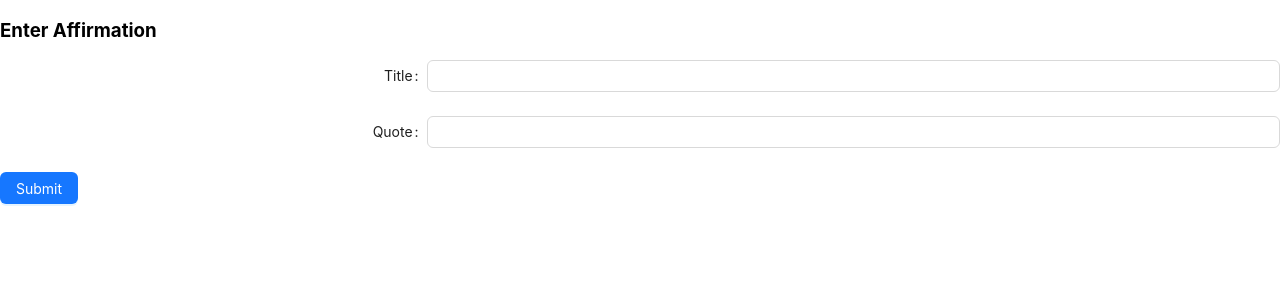
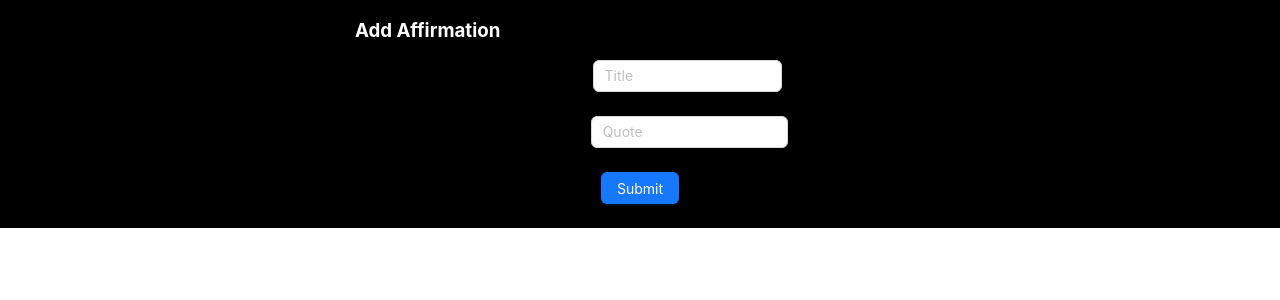
Before and after one commit to mvarlince/mindboost, a React (Create React App) app: page / in a window 1280 px wide. Shown: the top 300 px of the page. Built offline with nearby package versions, Linux system fonts and the light colour scheme; no server answers.

Commit message:
more style changes

```diff
--- a/src/App.css
+++ b/src/App.css
@@ -1,4 +1,3 @@
-
 .App-header {
   background-color: #282c34;
   min-height: 100vh;
@@ -11,8 +10,17 @@
   margin-bottom: 15px;
 }
 
+#root{
+  background-color: black;
+  border-bottom: black;
+}
+
 .body {
-  background-color: bisque;
+  background-color: rgb(239, 0, 0);
+}
+
+.everything{
+  background-color: black;
 }
 
 code {
@@ -25,20 +33,19 @@ code {
   display: flex;
   flex-direction: row;
   flex-wrap: wrap;
+  background-image: url(/public/stars.png);
+  position: center;
+  align-items: center;
 }
 
-.affirm-card{
+.affirm-card {
   flex-grow: 1;
-  background-color: rgb(202, 55, 178);
+  background-color: rgb(11, 61, 200);
   padding: 30px;
   margin: 15px;
   border-radius: 13px;
   color: white;
 
-}
-
-.affirm-card > p {
-  /* border-bottom: 2px solid black; */
 }
 
 button {
@@ -47,7 +54,33 @@ button {
   border-radius: 10px;
 }
 
-.ser > button {
-    padding: 50px;
+.ser>button {
+  padding: 50px;
 
 }
+
+.add-affirm-container{
+  /* background-color: black; */
+  color: white;
+  align-items: center;
+  position: center;
+}
+
+.add-affirm-container{
+  color: white;
+  background-color: black;
+}
+
+.form-items2 {
+  display: flex;
+  flex-direction: column;
+  align-items: center;
+
+}
+
+.form{
+  align-items: center;
+}
+.h3-title{
+  padding-left: 355px;
+}
--- a/src/App.js
+++ b/src/App.js
@@ -10,8 +10,10 @@ function App() {
   const [updatedContent, setUpdatedContent] = useState()
   return (
     <>
-      < Affirmation content={content} setContent={setContent} updatedContent ={updatedContent} setUpdatedContent = {setUpdatedContent}/>
-      <NewAffirm content={content} setContent={setContent}/>
+      <div className='everything'>
+        < Affirmation content={content} setContent={setContent} updatedContent={updatedContent} setUpdatedContent={setUpdatedContent} />
+        <NewAffirm content={content} setContent={setContent} />
+      </div>
     </>
   );
 }
--- a/src/component/Affirmation.jsx
+++ b/src/component/Affirmation.jsx
@@ -1,8 +1,8 @@
-import { useEffect} from "react"
+import { useEffect } from "react"
 import AffirmationCard from "./AffirmationCard"
 import "./Affirmation.css"
 
-export default function Affirmation( {content, setContent, updatedContent, setUpdatedContent} ) {
+export default function Affirmation({ content, setContent, updatedContent, setUpdatedContent }) {
 
     useEffect(() => {
         fetch('http://127.0.0.1:5002/getaff')
@@ -13,15 +13,15 @@ export default function Affirmation( {content, setContent, updatedContent, setUp
 
     return (
         <>
-            {/* <div className="ser"> */}
+            <div className="ser">
                 <div className="affirm-container">
                     {content?.map(element => (
                         <div key={element._id}>
-                        <AffirmationCard element={element} setContent={setContent} content={content}  updatedContent ={updatedContent} setUpdatedContent = {setUpdatedContent}/>
+                            <AffirmationCard element={element} setContent={setContent} content={content} updatedContent={updatedContent} setUpdatedContent={setUpdatedContent} />
                         </div>
                     ))}
                 </div>
-            {/* </div> */}
+            </div>
         </>
     )
 }
--- a/src/component/AffirmationCard.jsx
+++ b/src/component/AffirmationCard.jsx
@@ -1,6 +1,4 @@
-// import { useEffect } from "react"
-
-export default function AffirmationCard ({element, setContent, content, updatedContent, setUpdatedContent}){
+export default function AffirmationCard({ element, setContent, content, updatedContent, setUpdatedContent }) {
 
     const id = element._id
 
@@ -22,7 +20,7 @@ const id = element._id
                 <h2>{element.title}</h2>
                 <p>{element.quote}</p>
                 {/* <p> {date.toLocaleDateString()} </p> */}
-            <button onClick={() => {removeAff()}}> delete </button>
+                <button onClick={() => { removeAff() }}> delete </button>
             </div>
         </>
     )
--- a/src/component/NewAffirm.jsx
+++ b/src/component/NewAffirm.jsx
@@ -1,36 +1,42 @@
 import { Button, Input, Form } from 'antd'
 
-export default function NewAffirm( {setContent}) {
+export default function NewAffirm({ setContent }) {
 
-    const handleSubmit = ({title, quote}) => {
+    const handleSubmit = ({ title, quote }) => {
         fetch('http://127.0.0.1:5002/newaff', {
             method: "POST",
             headers: {
                 "Content-Type": "application/json"
             },
-            body: JSON.stringify({title, quote})
+            body: JSON.stringify({ title, quote })
         })
             .then(res => res.json())
-        .then( data => setContent(data))
+            .then(data => setContent(data))
             .then(console.error('Affirmation Added'))
             .catch(console.error)
     }
 
     return (
         <>
-            <div className="add-affirm">
-                <h3> Enter Affirmation </h3>
-                <Form onFinish={handleSubmit} labelCol={{ span: 8 }} wrapperCol={{ span: 16 }}>
-                    <Form.Item label="Title" name="title">
-                        <Input type="text" />
+            <div className="add-affirm-container" >
+                <div className='add-affirm' >
+                    <h3 className='h3-title'> Add Affirmation </h3>
+                    <div className='form-items' >
+                        <Form className='form' onFinish={handleSubmit}  labelCol={{ span: 8 }} wrapperCol={{ span: 16 }}>
+                                <div className='form-items2'>
+                            <Form.Item  label="Title" name="title" style={{color: "white"}}>
+                                <Input type="text" style={{color: "white"}} placeholder="Title"/>
                             </Form.Item>
-                    <Form.Item label="Quote" name="quote">
-                        <Input type="text" />
+                            <Form.Item label="Quote" name="quote" style={{color: "white"}} >
+                                <Input type="text" className='input2'placeholder="Quote"/>
                             </Form.Item>
                             <Form.Item>
                                 <Button type="primary" htmlType='submit'> Submit </Button>
                             </Form.Item>
+                            </div>
                         </Form>
+                    </div>
+                </div>
             </div>
         </>
     )
```
Also changed, not shown: public/stars.png (added). Lines whose indentation alone changed are shown as unchanged.
